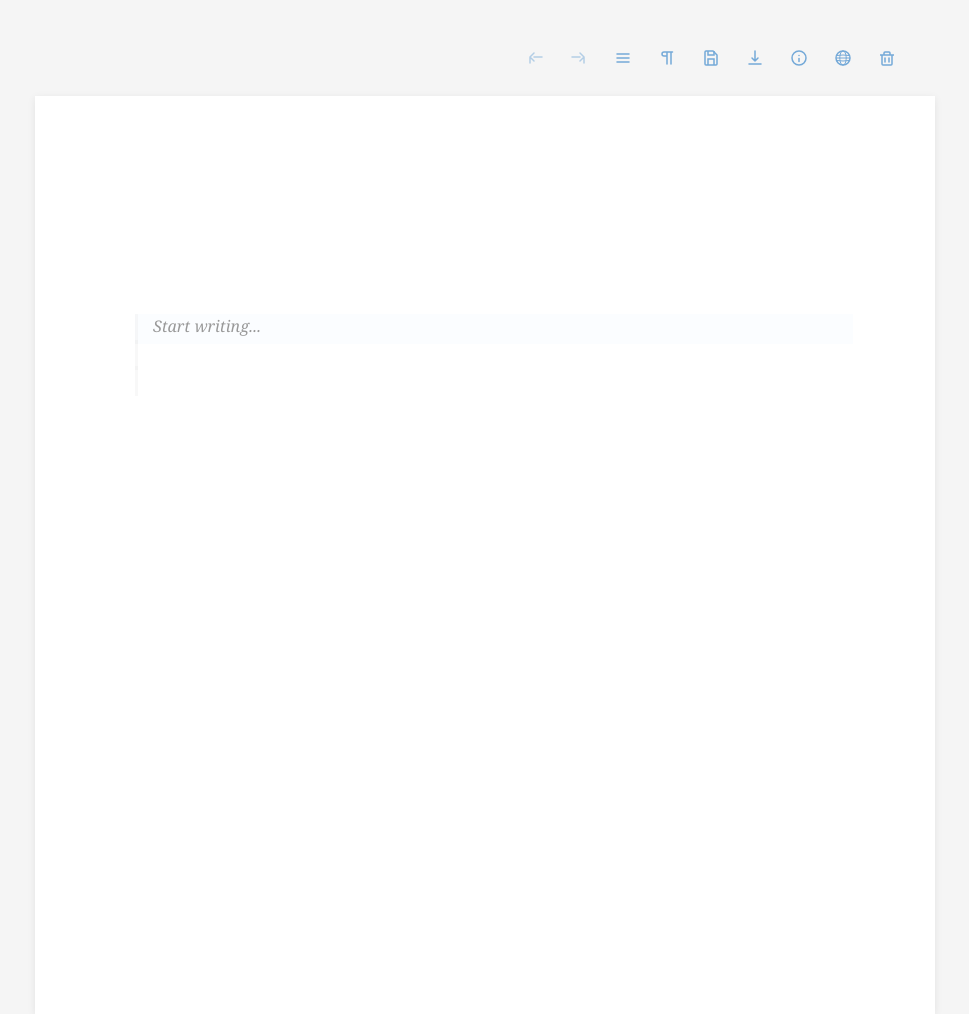
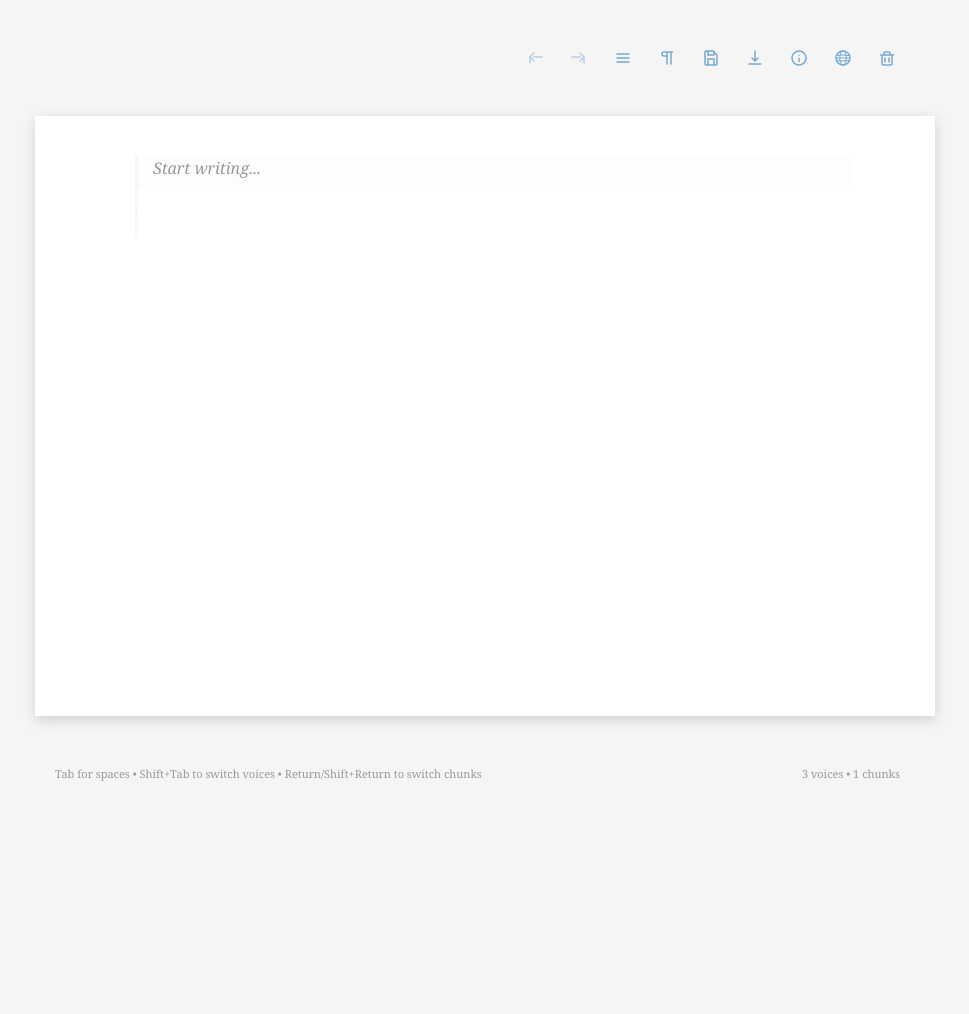
Before and after one commit to nickcdryan/chora, a plain HTML site: page index.html in a window 1280 px wide. Shown: the top 1014 px of the page, without its empty margins (155-1124 px from the left). After the commit the page ends 811 px from the top, so only its background shows below. Drawn offline with Linux system fonts and the light colour scheme.

Commit message:
page semi-working

```diff
--- a/index.html
+++ b/index.html
@@ -104,10 +104,32 @@
         }
 
         .content-area {
+            background: transparent;
+            margin-bottom: 20px;
+        }
+
+        .pages-container {
+            display: flex;
+            flex-direction: column;
+            align-items: center;
+            gap: 30px;
+            padding: 20px 0;
+        }
+
+        .page {
+            width: 900px;
+            height: 600px;
             background: white;
-            box-shadow: 0 2px 8px rgba(0,0,0,0.08);
-            padding-bottom: 100px;
-            margin-bottom: 20px;
+            box-shadow: 0 4px 12px rgba(0,0,0,0.15);
+            position: relative;
+            padding: 0;
+            overflow: hidden;
+        }
+
+        .page-content {
+            height: 100%;
+            overflow: hidden;
+            position: relative;
         }
 
         .title-area {
@@ -361,16 +383,8 @@
         </div>
 
         <div class="content-area">
-            <div class="title-area">
-                <div class="title-input"
-                     contenteditable="true"
-                     data-placeholder="Enter your story title..."
-                     id="titleInput">
-                </div>
-            </div>
-
-            <div class="editor-area" id="editorArea">
-                <!-- Chunks will be added here -->
+            <div class="pages-container" id="pagesContainer">
+                <!-- Pages will be added here -->
             </div>
         </div>
 
@@ -819,6 +833,11 @@ version: "1.0"
                 this.maxLineWidth = 0;
                 this.isUpdating = false;
 
+                // Page constants - simple chunk-based pagination
+                this.PAGE_HEIGHT = 600;
+                this.MAX_CHUNKS_PER_PAGE = 4; // Conservative: max 4 chunks per page
+                this.TITLE_HEIGHT = 180;
+
                 this.calculateMaxWidth();
                 this.document.onChange(() => this.render());
 
@@ -829,7 +848,51 @@ version: "1.0"
             }
 
             calculateMaxWidth() {
-                this.maxLineWidth = this.container.clientWidth - 40; // Account for padding
+                // Account for page width and padding
+                this.maxLineWidth = 900 - 200; // 900px page width - 100px left/right padding
+            }
+
+            createNewPage() {
+                const page = document.createElement('div');
+                page.className = 'page';
+
+                const pageContent = document.createElement('div');
+                pageContent.className = 'page-content';
+
+                page.appendChild(pageContent);
+                return page;
+            }
+
+
+
+            measureTitleHeight() {
+                return this.TITLE_HEIGHT;
+            }
+
+            createTitleArea() {
+                const titleArea = document.createElement('div');
+                titleArea.className = 'title-area';
+
+                const titleInput = document.createElement('div');
+                titleInput.className = 'title-input';
+                titleInput.contentEditable = true;
+                titleInput.dataset.placeholder = 'Enter your story title...';
+                titleInput.id = 'titleInput';
+                titleInput.textContent = this.document.title || '';
+
+                // Add event listener for title changes
+                titleInput.addEventListener('input', function() {
+                    window.view.document.setTitle(this.textContent);
+                });
+
+                titleArea.appendChild(titleInput);
+                return titleArea;
+            }
+
+            createEditorArea() {
+                const editorArea = document.createElement('div');
+                editorArea.className = 'editor-area';
+                return editorArea;
             }
 
             measureTextWidth(text) {
@@ -924,46 +987,106 @@ version: "1.0"
                 const activeCursor = this.document.activeCursor;
                 const activeGroup = this.document.activeGroup;
 
-                // Clear and rebuild
-                this.container.innerHTML = '';
-
+                // Clear and rebuild pages container
+                const pagesContainer = document.getElementById('pagesContainer');
+                pagesContainer.innerHTML = '';
+
+                let currentPage = this.createNewPage();
+                let currentPageHeight = 0;
                 let totalChunks = 0;
-
-                // Render each paragraph group
+                let isFirstPage = true;
+
+                // Add title to first page if it exists
+                if (this.document.title && this.document.title.trim()) {
+                    const titleHeight = this.measureTitleHeight();
+                    if (currentPageHeight + titleHeight <= this.PAGE_HEIGHT) {
+                        const titleArea = this.createTitleArea();
+                        currentPage.querySelector('.page-content').appendChild(titleArea);
+                        currentPageHeight += titleHeight;
+                    }
+                }
+
+                // Create editor area on current page
+                let currentEditorArea = this.createEditorArea();
+                currentPage.querySelector('.page-content').appendChild(currentEditorArea);
+
+                let currentPageChunks = 0;
+
+                // Flatten all chunks first, then paginate
+                const allChunks = [];
+
+                // Build list of all chunks with their metadata
                 for (let groupIndex = 0; groupIndex < this.document.streamGroups.length; groupIndex++) {
                     const group = this.document.streamGroups[groupIndex];
-
-                    // Break all streams in this group into lines
                     const streamLines = group.map(stream => this.breakTextIntoLines(stream));
                     const maxChunks = Math.max(...streamLines.map(lines => lines.length));
 
-                    // Create paragraph group container
-                    const paragraphGroup = this.createParagraphGroup(groupIndex);
-
                     for (let chunkIndex = 0; chunkIndex < maxChunks; chunkIndex++) {
-                        const chunk = this.createChunk(totalChunks + chunkIndex + 1, groupIndex, chunkIndex);
+                        allChunks.push({
+                            groupIndex,
+                            chunkIndex,
+                            streamLines,
+                            isNewParagraph: chunkIndex === 0
+                        });
+                    }
+                }
+
+                // Current paragraph group container
+                let currentParagraphGroup = null;
+                let lastGroupIndex = -1;
+
+                // Process each chunk
+                for (let i = 0; i < allChunks.length; i++) {
+                    const chunkData = allChunks[i];
+
+                    // Check if we need a new page
+                    if (currentPageChunks >= this.MAX_CHUNKS_PER_PAGE && currentPageChunks > 0) {
+                        // Add current page and start new one
+                        pagesContainer.appendChild(currentPage);
+                        currentPage = this.createNewPage();
+                        currentPageChunks = 0;
+
+                        // Create new editor area
+                        currentEditorArea = this.createEditorArea();
+                        currentPage.querySelector('.page-content').appendChild(currentEditorArea);
+
+                        // Reset paragraph group tracking
+                        currentParagraphGroup = null;
+                        lastGroupIndex = -1;
+                    }
+
+                    // Create or reuse paragraph group
+                    if (chunkData.groupIndex !== lastGroupIndex) {
+                        currentParagraphGroup = this.createParagraphGroup(chunkData.groupIndex);
+                        currentEditorArea.appendChild(currentParagraphGroup);
+                        lastGroupIndex = chunkData.groupIndex;
+                    }
+
+                    // Create the chunk
+                    const chunk = this.createChunk(totalChunks + 1, chunkData.groupIndex, chunkData.chunkIndex);
 
                     for (let streamIndex = 0; streamIndex < this.document.streamCount; streamIndex++) {
                         const stream = this.createStream(
                             streamIndex,
-                                chunkIndex,
-                                streamLines[streamIndex][chunkIndex] || '',
-                                groupIndex
+                            chunkData.chunkIndex,
+                            chunkData.streamLines[streamIndex][chunkData.chunkIndex] || '',
+                            chunkData.groupIndex
                         );
                         chunk.appendChild(stream);
                     }
 
-                        paragraphGroup.appendChild(chunk);
-                    }
-
-                    this.container.appendChild(paragraphGroup);
-                    totalChunks += maxChunks;
-                }
+                    currentParagraphGroup.appendChild(chunk);
+                    currentPageChunks++;
+                    totalChunks++;
+                }
+
+                // Add the final page
+                pagesContainer.appendChild(currentPage);
 
                 // Restore cursor position
                 if (activeStream !== null && activeCursor !== null && activeGroup !== null) {
                     const cursorPos = this.findCursorPosition(activeStream, activeCursor, activeGroup);
-                    const targetElement = this.container.querySelector(
+                    const targetElement = pagesContainer.querySelector(
                         `[data-stream-index="${activeStream}"][data-chunk-index="${cursorPos.chunkIndex}"][data-group-index="${activeGroup}"]`
                     );
 
@@ -1045,7 +1168,9 @@ version: "1.0"
                 const chunkIndex = parseInt(element.dataset.chunkIndex);
 
                 // Reconstruct the full text for this stream in this group
-                const chunks = Array.from(this.container.querySelectorAll(
+                // Search across all pages
+                const pagesContainer = document.getElementById('pagesContainer');
+                const chunks = Array.from(pagesContainer.querySelectorAll(
                     `[data-stream-index="${streamIndex}"][data-group-index="${groupIndex}"]`
                 ));
                 let absolutePosition = 0;
@@ -1072,7 +1197,8 @@ version: "1.0"
                     if (event.shiftKey) {
                         // Shift+Tab: switch to next voice (cycling down)
                         const nextStreamIndex = (streamIndex + 1) % this.document.streamCount;
-                        const nextElement = this.container.querySelector(
+                        const pagesContainer = document.getElementById('pagesContainer');
+                        const nextElement = pagesContainer.querySelector(
                             `[data-stream-index="${nextStreamIndex}"][data-chunk-index="${chunkIndex}"][data-group-index="${groupIndex}"]`
                         );
                         if (nextElement) {
@@ -1089,10 +1215,12 @@ version: "1.0"
                         // Shift+Enter: move to previous chunk in the same stream
                         let prevElement = null;
 
+                        const pagesContainer = document.getElementById('pagesContainer');
+
                         if (chunkIndex > 0) {
                             // Try to find previous chunk in the same group
                             const prevChunkIndex = chunkIndex - 1;
-                            prevElement = this.container.querySelector(
+                            prevElement = pagesContainer.querySelector(
                                 `[data-stream-index="${streamIndex}"][data-chunk-index="${prevChunkIndex}"][data-group-index="${groupIndex}"]`
                             );
                         } else {
@@ -1100,7 +1228,7 @@ version: "1.0"
                             const prevGroupIndex = groupIndex - 1;
                             if (prevGroupIndex >= 0) {
                                 // Find all chunks in the previous group for this stream
-                                const prevGroupChunks = this.container.querySelectorAll(
+                                const prevGroupChunks = pagesContainer.querySelectorAll(
                                     `[data-stream-index="${streamIndex}"][data-group-index="${prevGroupIndex}"]`
                                 );
                                 // Get the last chunk (highest chunk index)
@@ -1119,16 +1247,17 @@ version: "1.0"
                         // Regular Enter: move to next chunk in the same stream
                         const nextChunkIndex = chunkIndex + 1;
                         let nextElement = null;
+                        const pagesContainer = document.getElementById('pagesContainer');
 
                         // First try to find next chunk in the same group
-                        nextElement = this.container.querySelector(
+                        nextElement = pagesContainer.querySelector(
                             `[data-stream-index="${streamIndex}"][data-chunk-index="${nextChunkIndex}"][data-group-index="${groupIndex}"]`
                         );
 
                         // If not found in current group, try next group at chunk 0
                         if (!nextElement) {
                             const nextGroupIndex = groupIndex + 1;
-                            nextElement = this.container.querySelector(
+                            nextElement = pagesContainer.querySelector(
                                 `[data-stream-index="${streamIndex}"][data-chunk-index="0"][data-group-index="${nextGroupIndex}"]`
                             );
                         }
@@ -1175,7 +1304,7 @@ version: "1.0"
 
         // Initialize the editor
         const doc = new MultiStreamDocument(3);
-        const view = new MultiStreamView(document.getElementById('editorArea'), doc);
+        const view = new MultiStreamView(document.getElementById('pagesContainer'), doc);
 
         // Make view available globally for document model to use
         window.view = view;
@@ -1203,15 +1332,7 @@ version: "1.0"
         // Track the last focused text element
         let lastFocusedElement = null;
 
-        // Handle title input
-        const titleInput = document.getElementById('titleInput');
-        titleInput.addEventListener('input', function() {
-            doc.setTitle(this.textContent);
-        });
-
-        titleInput.addEventListener('focus', function() {
-            // Don't set lastFocusedElement for title, keep it for stream elements
-        });
+        // Title input is now handled dynamically in createTitleArea()
 
         // Global functions for UI
         function undoAction() {
```
Lines whose indentation alone changed are shown as unchanged.
